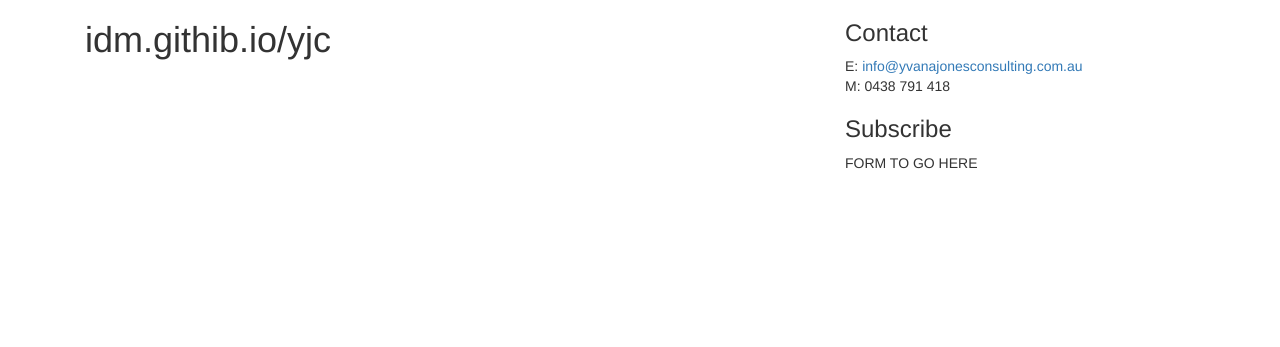
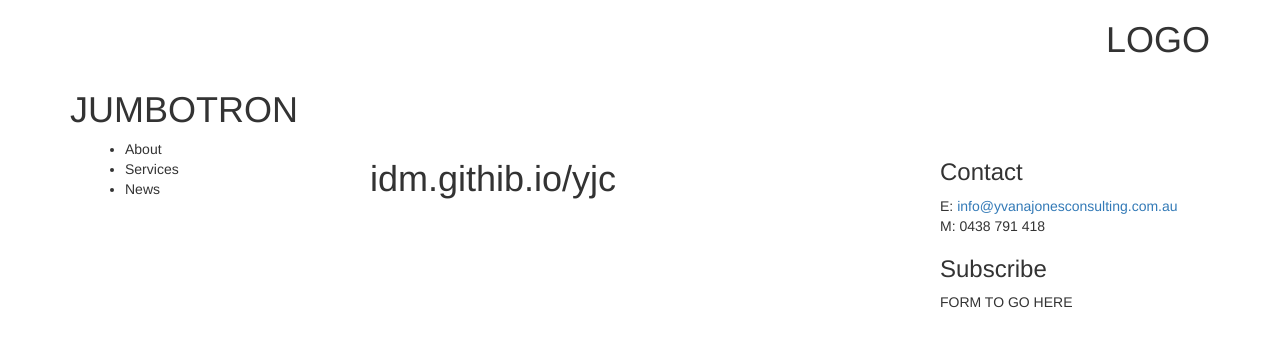
Before and after one commit to idm/idm.github.io, a Jekyll site: the page built from yjc/index.md, in a window 1280 px wide. Shown: the top 347 px of the page. Built offline with Jekyll 4.4.1, drawn with Linux system fonts in a browser that asks for light colours; nearby versions of some CDN libraries.

Commit message:
added lsb to yjc

```diff
--- a/_layouts/yjc.html
+++ b/_layouts/yjc.html
@@ -10,12 +10,35 @@
 </head>
 <body>
 <div class="container">
+<h1 style="text-align:right;">LOGO</h1>
+</div>
+<div class="container">
+<h1>JUMBOTRON</h1>
+</div>
+<div class="container">
 <div class="row-fluid">
-  <div class="col-md-8">
+<div class="col-md-3">
+<ul>
+<li>
+About
+</li>
+<li>
+Services
+</li>
+<li>
+News
+</li>
+</ul>
+</div>
+  <div class="col-md-6">
     {{ content }}
   </div>
-  <div class="col-md-4">
-    {% include yjc-rsb.html %}
+  <div class="col-md-3">
+  <h3>Contact</h3>
+  E: <a href="mailto:info@yvanajonesconsulting.com.au">info@yvanajonesconsulting.com.au</a><br/>
+  M: 0438 791 418
+  <h3>Subscribe</h3>
+  FORM TO GO HERE
   </div>
 </div>
 </div>
```
